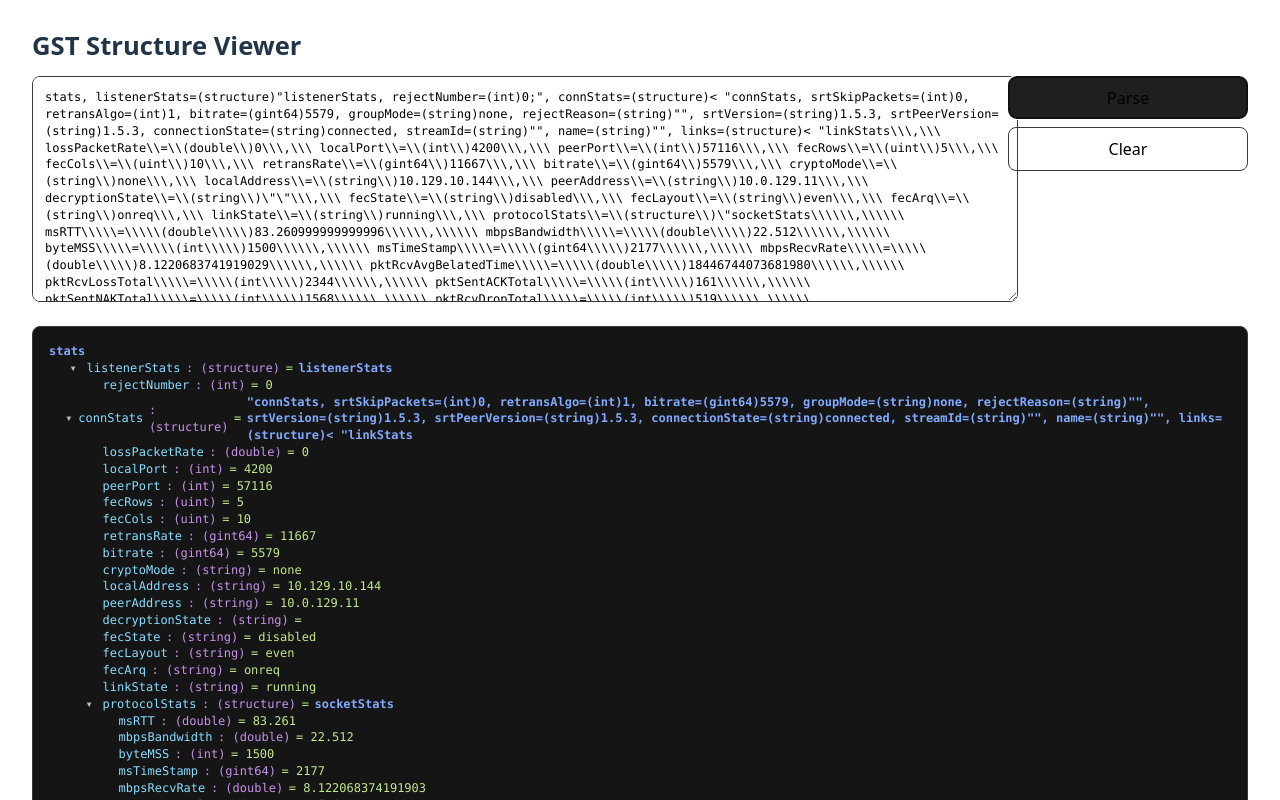
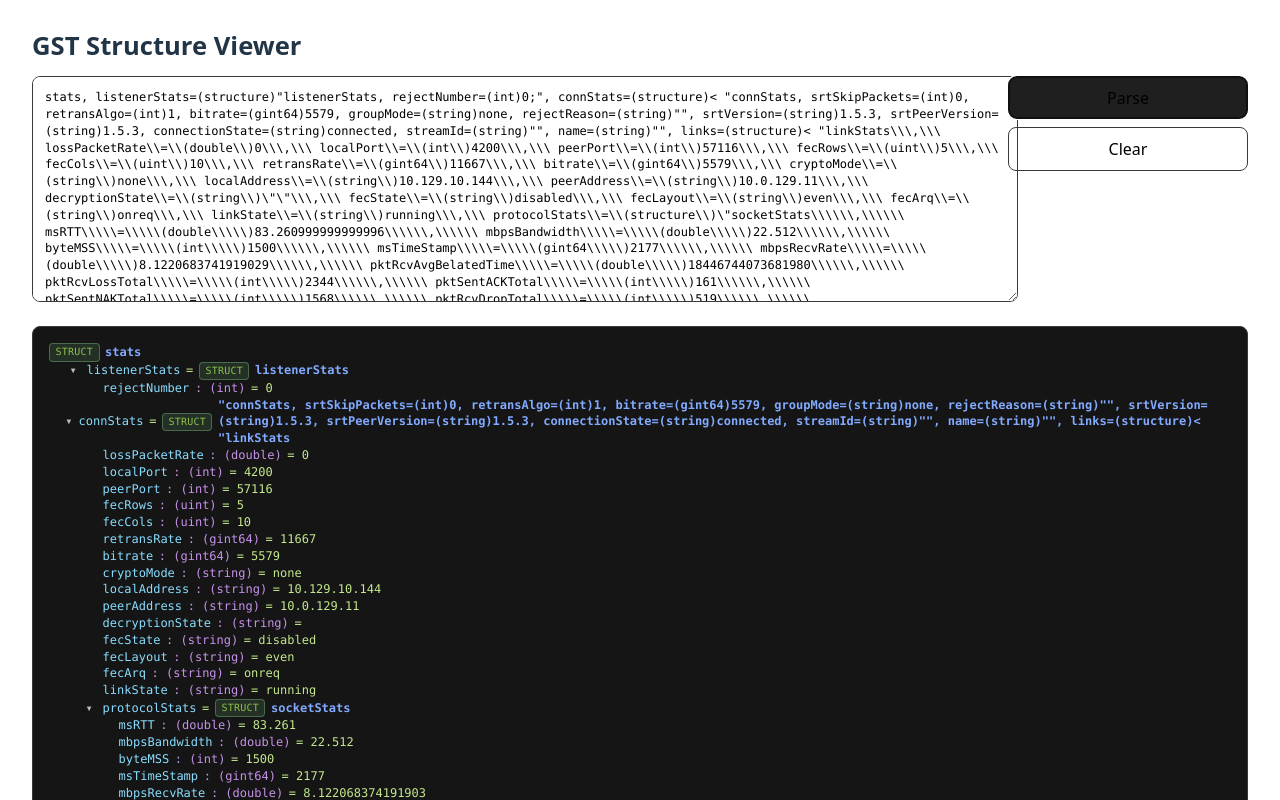
Before and after one commit to maxsharabayko/gst-struct-viewer, a React (Vite) app: page / in a window 1280 px wide. Both pictures are taken after a click on the button "Parse". Shown: the top 800 px of the page. Built offline with nearby package versions, Linux system fonts and the light colour scheme.

Commit message:
Made wider.

```diff
--- a/src/App.css
+++ b/src/App.css
@@ -92,3 +92,25 @@
 .tree .type { color: #c792ea; }
 .tree .value { color: #c3e88d; }
 .tree .name { color: #82aaff; font-weight: 600; }
+
+.badge {
+  display: inline-block;
+  font-size: 10px;
+  line-height: 1;
+  padding: 0.2rem 0.35rem;
+  border-radius: 4px;
+  border: 1px solid transparent;
+  text-transform: uppercase;
+  letter-spacing: 0.02em;
+}
+.badge-struct {
+  background: rgba(129, 199, 132, 0.15);
+  border-color: rgba(129, 199, 132, 0.4);
+  color: #8bc34a;
+}
+.badge-array {
+  background: rgba(129, 212, 250, 0.15);
+  border-color: rgba(129, 212, 250, 0.4);
+  color: #4fc3f7;
+}
+.tree .value.index { color: #bbb; }
--- a/src/components/TreeView.tsx
+++ b/src/components/TreeView.tsx
@@ -4,7 +4,7 @@ import type { GstField, GstStructure } from '../parser/gstParser'
 export function Tree({ structure }: { structure: GstStructure }) {
   return (
     <div className="tree">
-      <div className="row"><span className="name">{structure.name}</span></div>
+      <div className="row"><span className="badge badge-struct">struct</span><span className="name">{structure.name}</span></div>
       <div className="node">
         {structure.fields.map((f, idx) => (
           <FieldRow key={idx} field={f} />
@@ -36,8 +36,8 @@ function StructRow({ field, value }: { field: GstField; value: GstStructure }) {
       <div className="row">
         <span className="toggle" onClick={() => setOpen((o) => !o)}>{open ? '▾' : '▸'}</span>
         <span className="key">{field.key}</span>
-        <span className="type">: (structure)</span>
         <span className="value"> = </span>
+        <span className="badge badge-struct">struct</span>
         <span className="name">{value.name}</span>
       </div>
       {open && (
@@ -58,8 +58,9 @@ function ArrayRow({ field, items }: { field: GstField; items: GstStructure[] })
       <div className="row">
         <span className="toggle" onClick={() => setOpen((o) => !o)}>{open ? '▾' : '▸'}</span>
         <span className="key">{field.key}</span>
-        <span className="type">: (structure[])</span>
-        <span className="value"> [{items.length}]</span>
+        <span className="value"> = </span>
+        <span className="badge badge-array">array</span>
+        <span className="value">[{items.length}]</span>
       </div>
       {open && (
         <div className="node">
@@ -67,8 +68,9 @@ function ArrayRow({ field, items }: { field: GstField; items: GstStructure[] })
             <div key={idx}>
               <div className="row">
                 <span className="toggle" />
-                <span className="value">#{idx}</span>
+                <span className="value index">[{idx}]</span>
                 <span className="value"> = </span>
+                <span className="badge badge-struct">struct</span>
                 <span className="name">{item.name}</span>
               </div>
               <div className="node">
```
